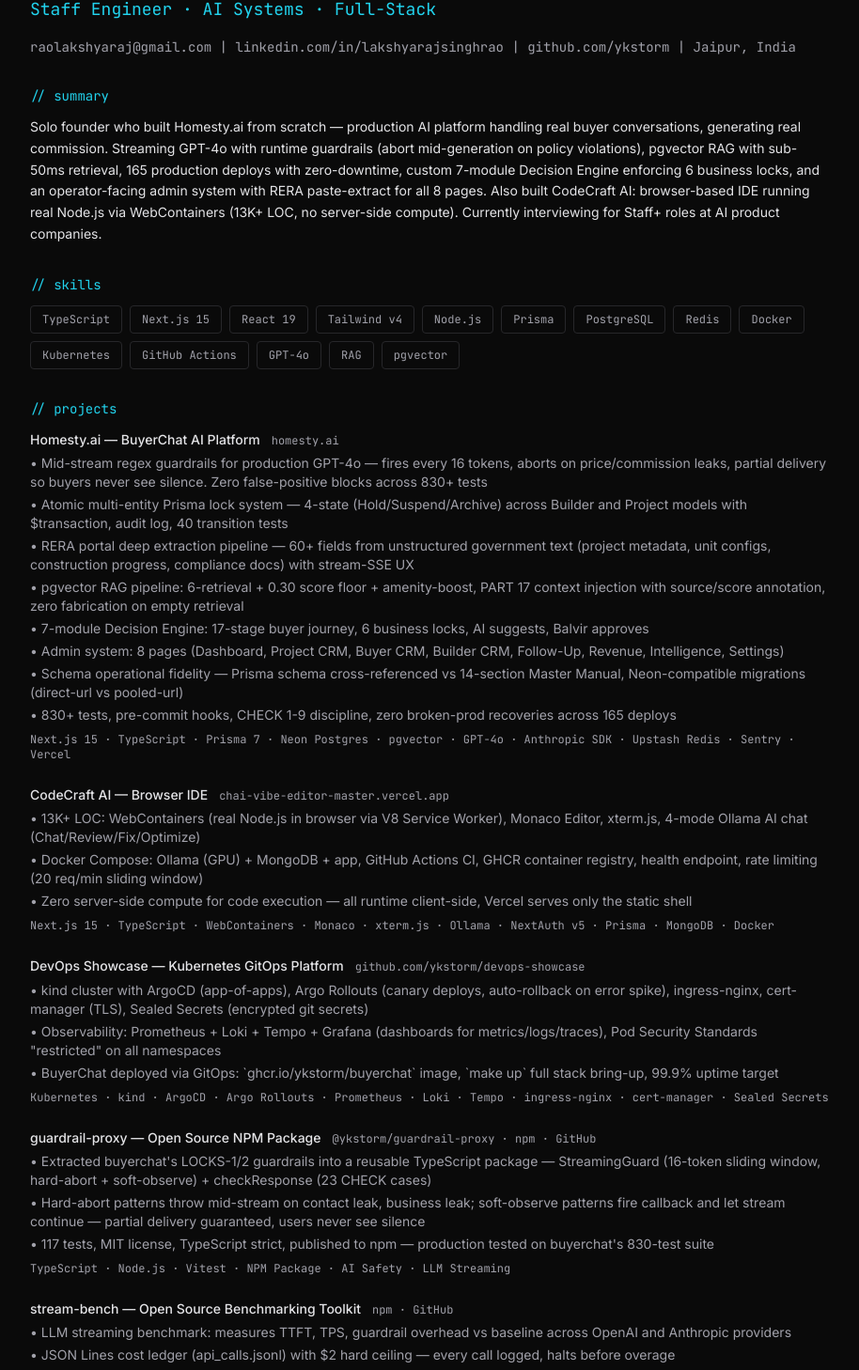
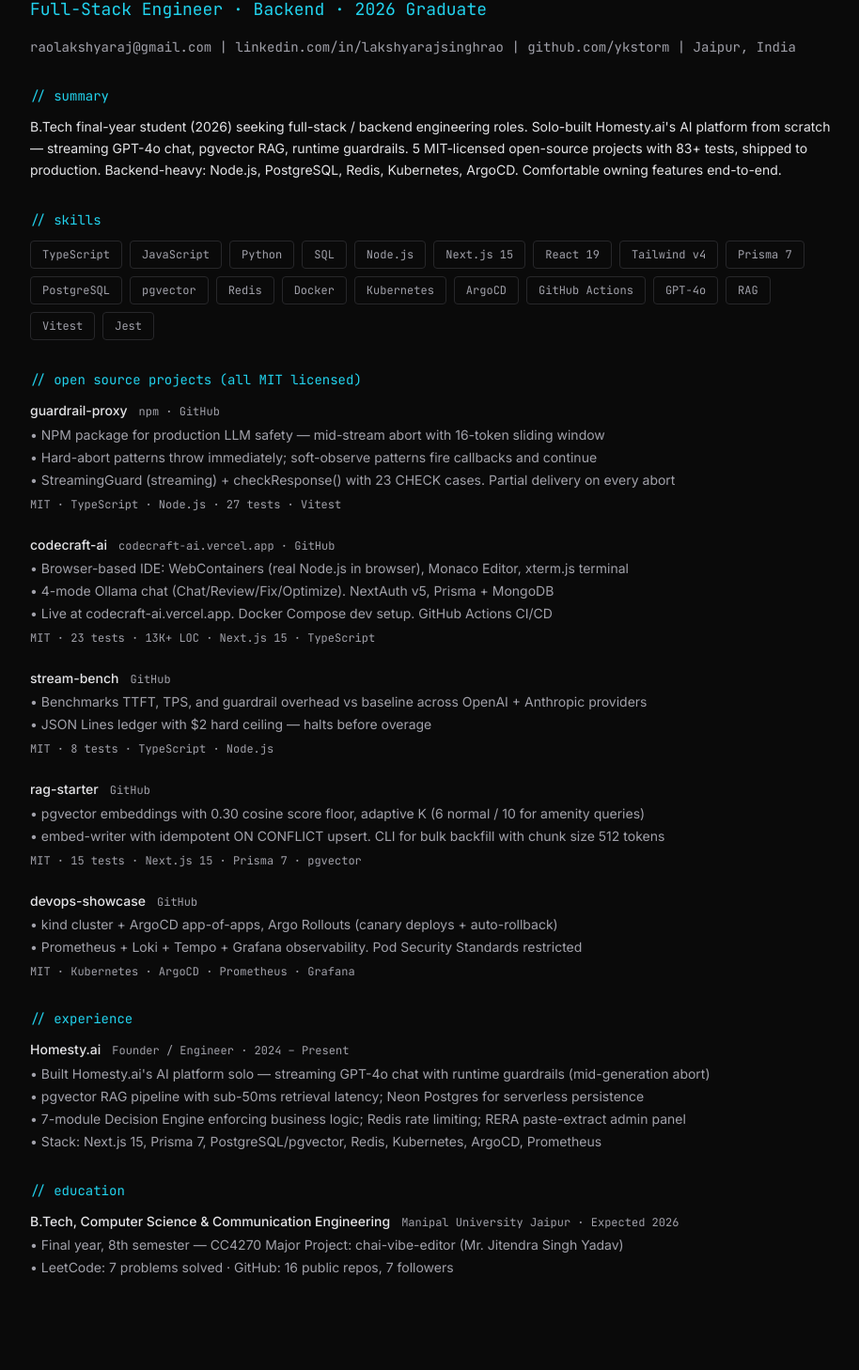
Before and after one commit to ykstorm/portfolio, a Next.js app: page /resume in a window 1280 px wide. Shown: the part 200-1658 px from the top of the page at 94% size, without its empty margins (182-1096 px from the left). Built offline with nearby package versions, Linux system fonts and the light colour scheme.

Commit message:
refactor: fresher full-stack backend framing, all 5 MIT projects, 2026 graduate

```diff
--- a/app/resume/page.tsx
+++ b/app/resume/page.tsx
@@ -24,7 +24,7 @@
             Lakshyaraj Singh Rao
           </h1>
           <p className="font-mono text-lg text-[var(--color-accent)] mb-4">
-            Staff Engineer · AI Systems · Full-Stack
+            Full-Stack Engineer · Backend · 2026 Graduate
           </p>
           <div className="font-mono text-sm text-[var(--color-text-secondary)]">
             raolakshyaraj@gmail.com | linkedin.com/in/lakshyarajsinghrao | github.com/ykstorm | Jaipur, India
@@ -35,7 +35,10 @@
         <section className="mb-8">
           <h2 className="font-mono text-sm text-[var(--color-accent)] mb-3">// summary</h2>
           <p className="text-[var(--color-text-primary)] leading-relaxed">
-            Solo founder who built Homesty.ai from scratch — production AI platform handling real buyer conversations, generating real commission. Streaming GPT-4o with runtime guardrails (abort mid-generation on policy violations), pgvector RAG with sub-50ms retrieval, 165 production deploys with zero-downtime, custom 7-module Decision Engine enforcing 6 business locks, and an operator-facing admin system with RERA paste-extract for all 8 pages. Also built CodeCraft AI: browser-based IDE running real Node.js via WebContainers (13K+ LOC, no server-side compute). Currently interviewing for Staff+ roles at AI product companies.
+            B.Tech final-year student (2026) seeking full-stack / backend engineering roles. Solo-built
+            Homesty.ai&apos;s AI platform from scratch — streaming GPT-4o chat, pgvector RAG, runtime guardrails.
+            5 MIT-licensed open-source projects with 83+ tests, shipped to production.
+            Backend-heavy: Node.js, PostgreSQL, Redis, Kubernetes, ArgoCD. Comfortable owning features end-to-end.
           </p>
         </section>
 
@@ -45,19 +48,25 @@
           <div className="flex flex-wrap gap-2">
             {[
               "TypeScript",
+              "JavaScript",
+              "Python",
+              "SQL",
+              "Node.js",
               "Next.js 15",
               "React 19",
               "Tailwind v4",
-              "Node.js",
-              "Prisma",
+              "Prisma 7",
               "PostgreSQL",
+              "pgvector",
               "Redis",
               "Docker",
               "Kubernetes",
+              "ArgoCD",
               "GitHub Actions",
               "GPT-4o",
               "RAG",
-              "pgvector",
+              "Vitest",
+              "Jest",
             ].map((skill) => (
               <span
                 key={skill}
@@ -71,107 +80,87 @@
 
         {/* Projects */}
         <section className="mb-8">
-          <h2 className="font-mono text-sm text-[var(--color-accent)] mb-3">// projects</h2>
+          <h2 className="font-mono text-sm text-[var(--color-accent)] mb-3">// open source projects (all MIT licensed)</h2>
 
           <div className="space-y-6">
-            {/* Homesty.ai BuyerChat */}
+            {/* guardrail-proxy */}
             <div>
               <div className="flex items-baseline gap-3 mb-1">
-                <h3 className="font-medium text-[var(--color-text-primary)]">Homesty.ai — BuyerChat AI Platform</h3>
-                <span className="font-mono text-xs text-[var(--color-text-secondary)]">homesty.ai</span>
+                <h3 className="font-medium text-[var(--color-text-primary)]">guardrail-proxy</h3>
+                <span className="font-mono text-xs text-[var(--color-text-secondary)]">
+                  npm · GitHub
+                </span>
               </div>
               <ul className="text-sm text-[var(--color-text-secondary)] space-y-1 mb-2">
-                <li>• Mid-stream regex guardrails for production GPT-4o — fires every 16 tokens, aborts on price/commission leaks, partial delivery so buyers never see silence. Zero false-positive blocks across 830+ tests</li>
-                <li>• Atomic multi-entity Prisma lock system — 4-state (Hold/Suspend/Archive) across Builder and Project models with $transaction, audit log, 40 transition tests</li>
-                <li>• RERA portal deep extraction pipeline — 60+ fields from unstructured government text (project metadata, unit configs, construction progress, compliance docs) with stream-SSE UX</li>
-                <li>• pgvector RAG pipeline: 6-retrieval + 0.30 score floor + amenity-boost, PART 17 context injection with source/score annotation, zero fabrication on empty retrieval</li>
-                <li>• 7-module Decision Engine: 17-stage buyer journey, 6 business locks, AI suggests, Balvir approves</li>
-                <li>• Admin system: 8 pages (Dashboard, Project CRM, Buyer CRM, Builder CRM, Follow-Up, Revenue, Intelligence, Settings)</li>
-                <li>• Schema operational fidelity — Prisma schema cross-referenced vs 14-section Master Manual, Neon-compatible migrations (direct-url vs pooled-url)</li>
-                <li>• 830+ tests, pre-commit hooks, CHECK 1-9 discipline, zero broken-prod recoveries across 165 deploys</li>
+                <li>• NPM package for production LLM safety — mid-stream abort with 16-token sliding window</li>
+                <li>• Hard-abort patterns throw immediately; soft-observe patterns fire callbacks and continue</li>
+                <li>• StreamingGuard (streaming) + checkResponse() with 23 CHECK cases. Partial delivery on every abort</li>
               </ul>
               <div className="font-mono text-xs text-[var(--color-text-secondary)]">
-                Next.js 15 · TypeScript · Prisma 7 · Neon Postgres · pgvector · GPT-4o · Anthropic SDK · Upstash Redis · Sentry · Vercel
+                MIT · TypeScript · Node.js · 27 tests · Vitest
               </div>
             </div>
 
-            {/* CodeCraft AI */}
+            {/* codecraft-ai */}
             <div>
               <div className="flex items-baseline gap-3 mb-1">
-                <h3 className="font-medium text-[var(--color-text-primary)]">CodeCraft AI — Browser IDE</h3>
-                <span className="font-mono text-xs text-[var(--color-text-secondary)]">chai-vibe-editor-master.vercel.app</span>
+                <h3 className="font-medium text-[var(--color-text-primary)]">codecraft-ai</h3>
+                <span className="font-mono text-xs text-[var(--color-text-secondary)]">
+                  codecraft-ai.vercel.app · GitHub
+                </span>
               </div>
               <ul className="text-sm text-[var(--color-text-secondary)] space-y-1 mb-2">
-                <li>• 13K+ LOC: WebContainers (real Node.js in browser via V8 Service Worker), Monaco Editor, xterm.js, 4-mode Ollama AI chat (Chat/Review/Fix/Optimize)</li>
-                <li>• Docker Compose: Ollama (GPU) + MongoDB + app, GitHub Actions CI, GHCR container registry, health endpoint, rate limiting (20 req/min sliding window)</li>
-                <li>• Zero server-side compute for code execution — all runtime client-side, Vercel serves only the static shell</li>
+                <li>• Browser-based IDE: WebContainers (real Node.js in browser), Monaco Editor, xterm.js terminal</li>
+                <li>• 4-mode Ollama chat (Chat/Review/Fix/Optimize). NextAuth v5, Prisma + MongoDB</li>
+                <li>• Live at codecraft-ai.vercel.app. Docker Compose dev setup. GitHub Actions CI/CD</li>
               </ul>
               <div className="font-mono text-xs text-[var(--color-text-secondary)]">
-                Next.js 15 · TypeScript · WebContainers · Monaco · xterm.js · Ollama · NextAuth v5 · Prisma · MongoDB · Docker
-              </div>
-            </div>
-
-            {/* DevOps Showcase */}
-            <div>
-              <div className="flex items-baseline gap-3 mb-1">
-                <h3 className="font-medium text-[var(--color-text-primary)]">DevOps Showcase — Kubernetes GitOps Platform</h3>
-                <span className="font-mono text-xs text-[var(--color-text-secondary)]">github.com/ykstorm/devops-showcase</span>
-              </div>
-              <ul className="text-sm text-[var(--color-text-secondary)] space-y-1 mb-2">
-                <li>• kind cluster with ArgoCD (app-of-apps), Argo Rollouts (canary deploys, auto-rollback on error spike), ingress-nginx, cert-manager (TLS), Sealed Secrets (encrypted git secrets)</li>
-                <li>• Observability: Prometheus + Loki + Tempo + Grafana (dashboards for metrics/logs/traces), Pod Security Standards "restricted" on all namespaces</li>
-                <li>• BuyerChat deployed via GitOps: `ghcr.io/ykstorm/buyerchat` image, `make up` full stack bring-up, 99.9% uptime target</li>
-              </ul>
-              <div className="font-mono text-xs text-[var(--color-text-secondary)]">
-                Kubernetes · kind · ArgoCD · Argo Rollouts · Prometheus · Loki · Tempo · ingress-nginx · cert-manager · Sealed Secrets
-              </div>
-            </div>
-
-            {/* guardrail-proxy */}
-            <div>
-              <div className="flex items-baseline gap-3 mb-1">
-                <h3 className="font-medium text-[var(--color-text-primary)]">guardrail-proxy — Open Source NPM Package</h3>
-                <span className="font-mono text-xs text-[var(--color-text-secondary)]">@ykstorm/guardrail-proxy · npm · GitHub</span>
-              </div>
-              <ul className="text-sm text-[var(--color-text-secondary)] space-y-1 mb-2">
-                <li>• Extracted buyerchat's LOCKS-1/2 guardrails into a reusable TypeScript package — StreamingGuard (16-token sliding window, hard-abort + soft-observe) + checkResponse (23 CHECK cases)</li>
-                <li>• Hard-abort patterns throw mid-stream on contact leak, business leak; soft-observe patterns fire callback and let stream continue — partial delivery guaranteed, users never see silence</li>
-                <li>• 117 tests, MIT license, TypeScript strict, published to npm — production tested on buyerchat's 830-test suite</li>
-              </ul>
-              <div className="font-mono text-xs text-[var(--color-text-secondary)]">
-                TypeScript · Node.js · Vitest · NPM Package · AI Safety · LLM Streaming
+                MIT · 23 tests · 13K+ LOC · Next.js 15 · TypeScript
               </div>
             </div>
 
             {/* stream-bench */}
             <div>
               <div className="flex items-baseline gap-3 mb-1">
-                <h3 className="font-medium text-[var(--color-text-primary)]">stream-bench — Open Source Benchmarking Toolkit</h3>
-                <span className="font-mono text-xs text-[var(--color-text-secondary)]">npm · GitHub</span>
+                <h3 className="font-medium text-[var(--color-text-primary)]">stream-bench</h3>
+                <span className="font-mono text-xs text-[var(--color-text-secondary)]">GitHub</span>
               </div>
               <ul className="text-sm text-[var(--color-text-secondary)] space-y-1 mb-2">
-                <li>• LLM streaming benchmark: measures TTFT, TPS, guardrail overhead vs baseline across OpenAI and Anthropic providers</li>
-                <li>• JSON Lines cost ledger (api_calls.jsonl) with $2 hard ceiling — every call logged, halts before overage</li>
-                <li>• Built to quantify guardrail middleware overhead across model providers — supports custom provider adapters</li>
+                <li>• Benchmarks TTFT, TPS, and guardrail overhead vs baseline across OpenAI + Anthropic providers</li>
+                <li>• JSON Lines ledger with $2 hard ceiling — halts before overage</li>
               </ul>
               <div className="font-mono text-xs text-[var(--color-text-secondary)]">
-                TypeScript · Node.js · Benchmarking · OpenAI SDK · Anthropic SDK
+                MIT · 8 tests · TypeScript · Node.js
               </div>
             </div>
 
             {/* rag-starter */}
             <div>
               <div className="flex items-baseline gap-3 mb-1">
-                <h3 className="font-medium text-[var(--color-text-primary)]">rag-starter — Production RAG Template</h3>
+                <h3 className="font-medium text-[var(--color-text-primary)]">rag-starter</h3>
                 <span className="font-mono text-xs text-[var(--color-text-secondary)]">GitHub</span>
               </div>
               <ul className="text-sm text-[var(--color-text-secondary)] space-y-1 mb-2">
-                <li>• Next.js 15 + Prisma 7 + pgvector RAG template: 0.30 cosine similarity score floor, adaptive K (6 normal / 10 for amenity queries)</li>
-                <li>• Idempotent ON CONFLICT upsert for all entity types (project, builder, locality, infra, location-data)</li>
-                <li>• Extracted from buyerchat's RAG pipeline — deployed in production, handling real queries</li>
+                <li>• pgvector embeddings with 0.30 cosine score floor, adaptive K (6 normal / 10 for amenity queries)</li>
+                <li>• embed-writer with idempotent ON CONFLICT upsert. CLI for bulk backfill with chunk size 512 tokens</li>
               </ul>
               <div className="font-mono text-xs text-[var(--color-text-secondary)]">
-                Next.js 15 · Prisma 7 · pgvector · OpenAI Embeddings · PostgreSQL
+                MIT · 15 tests · Next.js 15 · Prisma 7 · pgvector
+              </div>
+            </div>
+
+            {/* devops-showcase */}
+            <div>
+              <div className="flex items-baseline gap-3 mb-1">
+                <h3 className="font-medium text-[var(--color-text-primary)]">devops-showcase</h3>
+                <span className="font-mono text-xs text-[var(--color-text-secondary)]">GitHub</span>
+              </div>
+              <ul className="text-sm text-[var(--color-text-secondary)] space-y-1 mb-2">
+                <li>• kind cluster + ArgoCD app-of-apps, Argo Rollouts (canary deploys + auto-rollback)</li>
+                <li>• Prometheus + Loki + Tempo + Grafana observability. Pod Security Standards restricted</li>
+              </ul>
+              <div className="font-mono text-xs text-[var(--color-text-secondary)]">
+                MIT · Kubernetes · ArgoCD · Prometheus · Grafana
               </div>
             </div>
           </div>
@@ -180,19 +169,35 @@
         {/* Experience */}
         <section className="mb-8">
           <h2 className="font-mono text-sm text-[var(--color-accent)] mb-3">// experience</h2>
-
-          <div className="space-y-4">
           <div>
             <div className="flex items-baseline gap-3 mb-1">
               <h3 className="font-medium text-[var(--color-text-primary)]">Homesty.ai</h3>
-                <span className="font-mono text-xs text-[var(--color-text-secondary)]">Founder / Engineer</span>
+              <span className="font-mono text-xs text-[var(--color-text-secondary)]">Founder / Engineer · 2024 – Present</span>
             </div>
-              <p className="text-sm text-[var(--color-text-secondary)]">
-                Solo-built and deployed production AI platform generating real commission revenue. 165 production deploys. Streaming GPT-4o chat. Custom Decision Engine. RAG infrastructure. Redis rate limiting.
-              </p>
-            </div>
+            <ul className="text-sm text-[var(--color-text-secondary)] space-y-1">
+              <li>• Built Homesty.ai&apos;s AI platform solo — streaming GPT-4o chat with runtime guardrails (mid-generation abort)</li>
+              <li>• pgvector RAG pipeline with sub-50ms retrieval latency; Neon Postgres for serverless persistence</li>
+              <li>• 7-module Decision Engine enforcing business logic; Redis rate limiting; RERA paste-extract admin panel</li>
+              <li>• Stack: Next.js 15, Prisma 7, PostgreSQL/pgvector, Redis, Kubernetes, ArgoCD, Prometheus</li>
+            </ul>
           </div>
         </section>
+
+        {/* Education */}
+        <section className="mb-8">
+          <h2 className="font-mono text-sm text-[var(--color-accent)] mb-3">// education</h2>
+          <div>
+            <div className="flex items-baseline gap-3 mb-1">
+              <h3 className="font-medium text-[var(--color-text-primary)]">B.Tech, Computer Science &amp; Communication Engineering</h3>
+              <span className="font-mono text-xs text-[var(--color-text-secondary)]">Manipal University Jaipur · Expected 2026</span>
+            </div>
+            <ul className="text-sm text-[var(--color-text-secondary)] space-y-1">
+              <li>• Final year, 8th semester — CC4270 Major Project: chai-vibe-editor (Mr. Jitendra Singh Yadav)</li>
+              <li>• LeetCode: 7 problems solved  ·  GitHub: 16 public repos, 7 followers</li>
+            </ul>
+          </div>
+        </section>
+      </div>
 
       {/* Print styles */}
       <style jsx global>{`
@@ -203,6 +208,5 @@
         }
       `}</style>
     </div>
-    </div>
   );
 }
```
Lines whose indentation alone changed are shown as unchanged.
